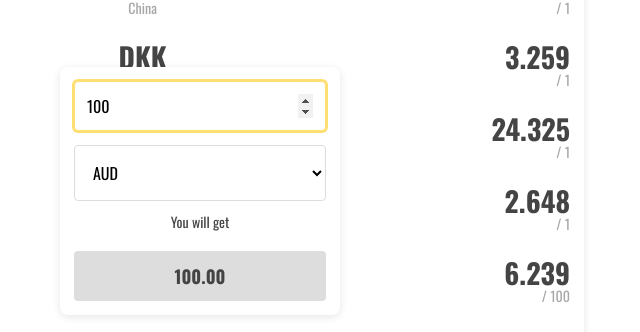
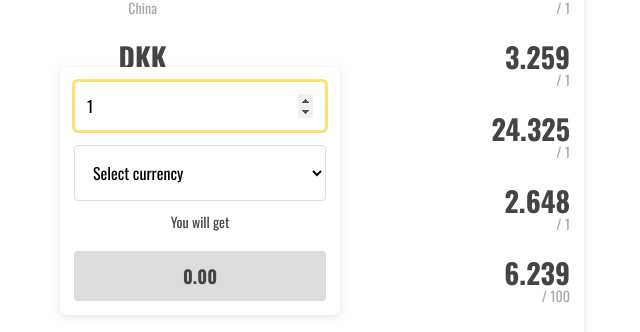
Before and after one commit to DesiredName/currrate, a React (Create React App) app: page / in a window 1280 px wide. Shown: the part 457-789 px from the top of the page, without its empty margins (440-1080 px from the left). Built offline with nearby package versions, Linux system fonts and the light colour scheme.

Commit message:
Update calculation state

```diff
--- a/api/ex-change.ts
+++ b/api/ex-change.ts
@@ -1,9 +1,9 @@
 import type { VercelRequest, VercelResponse } from '@vercel/node';
 
-import RequestRates from './../utils/requestRates.js';
+import RequestRates from './requestRates.js';
 import type { ApiResponseConversion, } from '../utils/api-scheme.js';
 import { APIConversionQueryParameters, } from '../utils/api-scheme.js';
-import ConvertAmount from '../utils/convertAmount.js';
+import ConvertAmount from '../src/api/utils/convertAmount.js';
 
 export default async function handler(
     request: VercelRequest,
--- a/api/ex-rates.ts
+++ b/api/ex-rates.ts
@@ -1,6 +1,6 @@
 import type { VercelRequest, VercelResponse } from '@vercel/node';
 
-import RequestRates from './../utils/requestRates.js';
+import RequestRates from './requestRates.js';
 import type { ApiResponseRates } from '../utils/api-scheme.js';
 
 export default async function handler(
--- a/src/App.tsx
+++ b/src/App.tsx
@@ -20,7 +20,10 @@ export default function App(props: { exchangeService: ExchangeServiceInstance })
                 isActive={loading === false && error === true}
                 onClose={() => setError(false)}
             />
-            <RatesTable isLoading={loading} data={error === true ? [] : data} />
+            <RatesTable
+                isLoading={loading}
+                data={error === true ? [] : data}
+            />
             <ChangeTool
                 isLoading={loading}
                 data={error === true ? [] : data}
--- a/src/api/local.exchange.ts
+++ b/src/api/local.exchange.ts
@@ -1,12 +1,9 @@
 import type { ApiResponseConversion, APIConversionQueryParametersType } from "../../utils/api-scheme";
+import ConvertAmount from "./utils/convertAmount";
 import type { ExchangeAPIInstance } from "../service/exchange/index";
 
 export default function LocalExchangeAPI(): ExchangeAPIInstance {
-    return {
-        fetchExchangeRates: async () => {
-            return Promise.resolve({
-                "success": true,
-                "data": [
+    const rates: CurrencyRate[] = [
         { "country": "Australia", "currency": "dollar", "amount": 1, "code": "AUD", "rate": 13.746 },
         { "country": "Brazil", "currency": "real", "amount": 1, "code": "BRL", "rate": 3.881 },
         { "country": "Bulgaria", "currency": "lev", "amount": 1, "code": "BGN", "rate": 12.438 },
@@ -24,13 +21,24 @@ export default function LocalExchangeAPI(): ExchangeAPIInstance {
         { "country": "Japan", "currency": "yen", "amount": 100, "code": "JPY", "rate": 14.017 },
         { "country": "Malaysia", "currency": "ringgit", "amount": 1, "code": "MYR", "rate": 4.901 }
     ]
+
+    return {
+        fetchExchangeRates: async () => {
+            await new Promise((res) => setTimeout(res, 2000));
+
+            return Promise.resolve({
+                "success": true,
+                "data": rates
             });
         },
 
-        fetchConversionResult: async (params: APIConversionQueryParametersType) => {
+        fetchConversionResult: async ({ amount, to }: APIConversionQueryParametersType) => {
+            const toRate = rates.find(rate => rate.code === to);
+            const toTargetAmount = ConvertAmount(parseFloat(amount), toRate);
+
             return Promise.resolve({
                 success: true,
-                data: Number(params.amount),
+                data: toTargetAmount,
             } satisfies ApiResponseConversion)
         }
     }
--- a/src/components/change/index.tsx
+++ b/src/components/change/index.tsx
@@ -6,7 +6,7 @@ export default function ChangeTool(props: {
     data: CurrencyRate[];
     exchangeService: ExchangeServiceInstance;
 }) {
-    const { amount, setAmount, currency, setCurrency, convertedAmount, error } =
+    const { amount, setAmount, currency, setCurrency, convertedAmount, error, loading } =
         props.exchangeService.useCurrencyConversion();
 
     return (
@@ -37,8 +37,10 @@ export default function ChangeTool(props: {
                         <Select
                             id="toCurrency"
                             aria-label='select currency to convert from CZK'
+                            value={currency}
                             onChange={(e) => setCurrency(e.target.value)}
                         >
+                            <option>Select currency</option>
                             {props.data.map((rate) => (
                                 <option key={`to-${rate.code}`} value={rate.code} aria-label={`convert CZK to ${rate.code}`}>
                                     {rate.code}
@@ -49,9 +51,11 @@ export default function ChangeTool(props: {
 
                     <div style={{ width: '100%', textAlign: 'center' }}>You will get</div>
 
-                    {props.isLoading ? (
-                        <Result>Calculating...</Result>
-                    ) : error === false ? (
+                    {(props.isLoading) ? (
+                        <Result>...</Result>
+                    ): loading ? (
+                        <Result>Calculating</Result>
+                    ): error === false ? (
                         <Result>
                             {convertedAmount.toFixed(2)} {currency}
                         </Result>
--- a/src/index.tsx
+++ b/src/index.tsx
@@ -23,8 +23,6 @@ const root = ReactDOM.createRoot(
     document.getElementById('root') as HTMLElement,
 );
 
-
-
 root.render(
     <React.StrictMode>
         <ThemeProvider theme={theme}>
--- a/src/service/exchange/index.ts
+++ b/src/service/exchange/index.ts
@@ -61,7 +61,7 @@ export default function ExchangeService(api: ExchangeAPIInstance): ExchangeServi
 
         useCurrencyConversion: () => {
             const [loading, setLoading] = useState<boolean>(false);
-            const [amount, setAmount] = useState<number>(100);
+            const [amount, setAmount] = useState<number>(1);
             const [currency, setCurrency] = useState<string>('');
             const [error, setError] = useState<boolean>(false);
             const [convertedAmount, setConvertedAmount] = useState<number>(0);
@@ -88,12 +88,15 @@ export default function ExchangeService(api: ExchangeAPIInstance): ExchangeServi
                     return 0;
                 };
 
+                setLoading(true)
+
                 const handlerID = window.setTimeout(() => convert({
                     to: currency,
                     amount: amount.toString(),
                 }), 300);
 
                 return () => {
+                    setLoading(false)
                     window.clearTimeout(handlerID);
                 }
             }, [amount, currency]);
```
Also changed, not shown: api/requestRates.ts (renamed from utils/requestRates.ts), src/api/utils/convertAmount.ts (renamed from utils/convertAmount.ts), 1 other file (tests, documents, lock files or other folders). Lines whose indentation alone changed are shown as unchanged.
